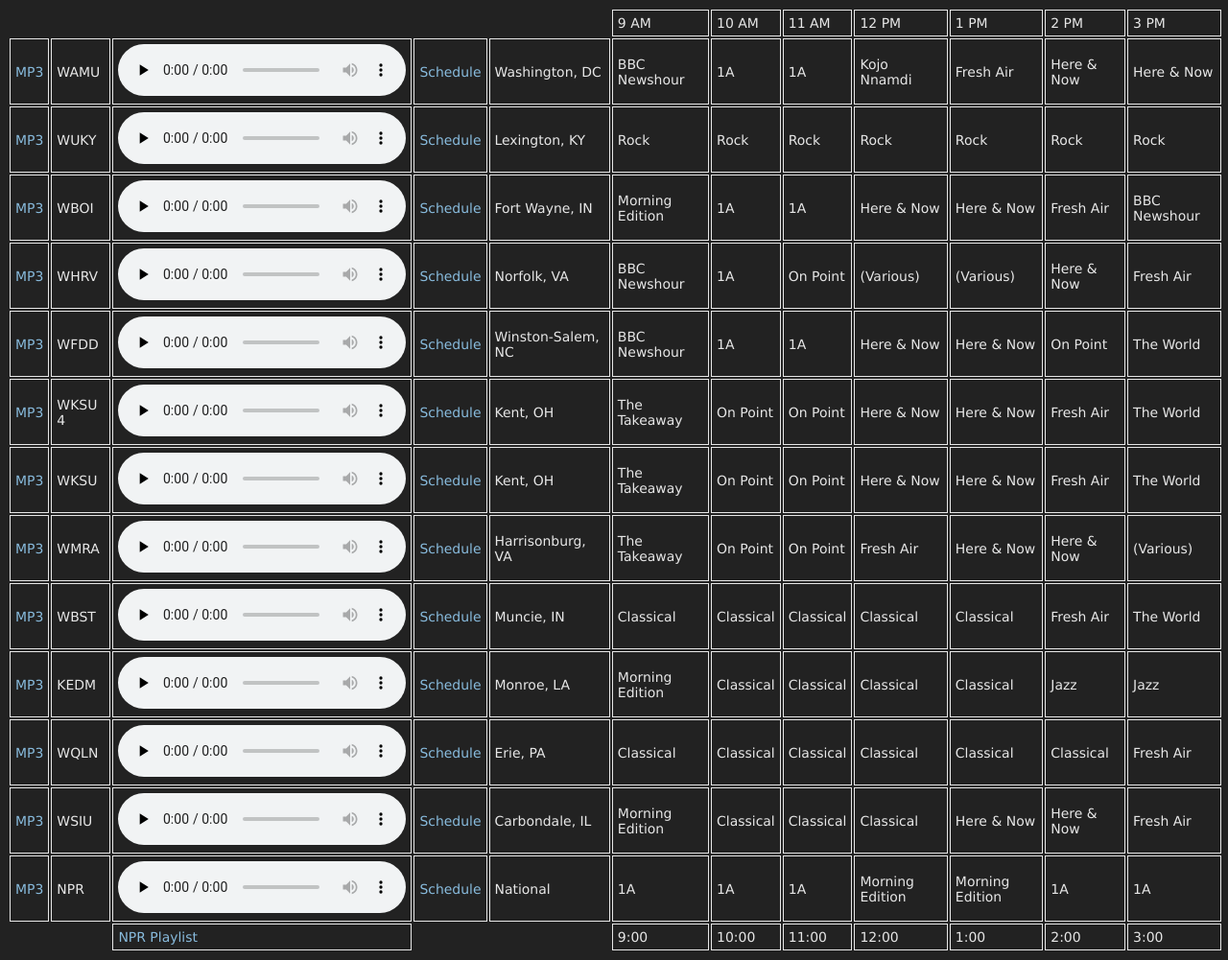
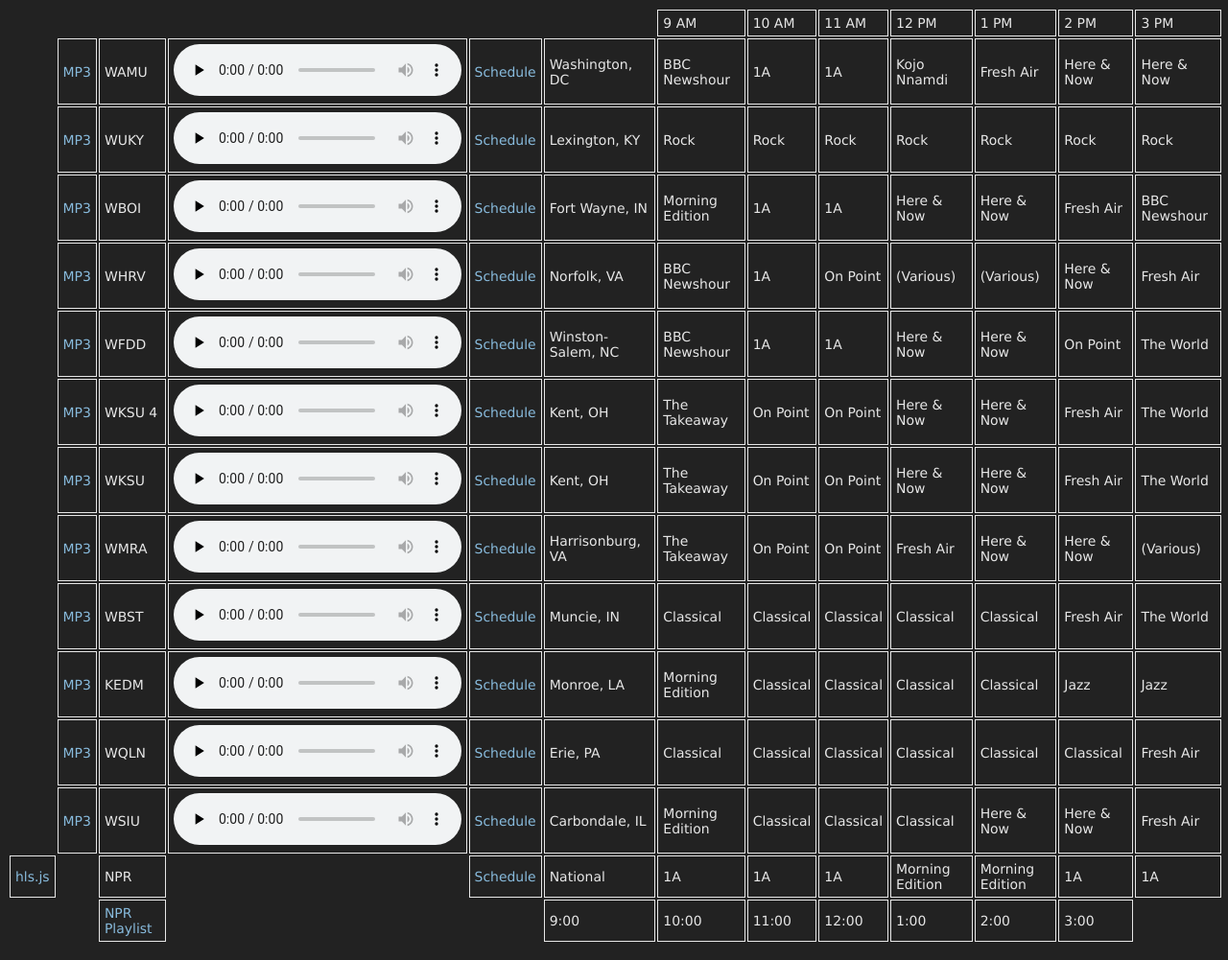
Before and after one commit to danburd/danburd.github.io, a Jekyll site: the page npr.html, which Jekyll copies as it is, in a window 1280 px wide. Shown: the whole page at 96% size. Built offline with Jekyll 4.4.1, drawn with Linux system fonts in a browser that asks for light colours.

Commit message:
Add NPR hls stream

```diff
--- a/npr.html
+++ b/npr.html
@@ -14,6 +14,7 @@
     <td></td>
     <td></td>
     <td></td>
+    <td></td>
     <td>9 AM</td>
     <td>10 AM</td>
     <td>11 AM</td>
@@ -23,6 +24,7 @@
     <td>3 PM</td>
   </tr>
   <tr>
+    <td></td>
     <td><a href="https://hd1.wamu.org">MP3</a></td>
     <td>WAMU</td>
     <td><audio controls preload="none"><source src="https://hd1.wamu.org" type="audio/mpeg"></audio></td>
@@ -37,6 +39,7 @@
     <td>Here & Now</td>
   </tr>
   <tr>
+    <td></td>
     <td><a href="http://stream.qx.net:8000/xstream">MP3</a></td>
     <td>WUKY</td>
     <td><audio controls preload="none"><source src="http://stream.qx.net:8000/xstream" type="audio/mpeg"></audio></td>
@@ -51,6 +54,7 @@
     <td>Rock</td>
   </tr>
   <tr>
+    <td></td>
     <td><a href="http://12.bteradio.com:8300/WBOI.mp3">MP3</a></td>
     <td>WBOI</td>
     <td><audio controls preload="none"><source src="http://12.bteradio.com:8300/WBOI.mp3" type="audio/mpeg"></audio></td>
@@ -65,6 +69,7 @@
     <td>BBC Newshour</td>
   </tr>
   <tr>
+    <td></td>
     <td><a href="http://whrv.mediaplayer.whro.org/128">MP3</a></td>
     <td>WHRV</td>
     <td><audio controls preload="none"><source src="http://whrv.mediaplayer.whro.org/128" type="audio/mpeg"></audio></td>
@@ -79,6 +84,7 @@
     <td>Fresh Air</td>
   </tr>
   <tr>
+    <td></td>
     <td><a href="https://live.streamguys1.com:2645/wfdd1">MP3</a></td>
     <td>WFDD</td>
     <td><audio controls preload="none"><source src="https://live.streamguys1.com:2645/wfdd1" type="audio/mpeg"></audio></td>
@@ -93,6 +99,7 @@
     <td>The World</td>
   </tr>
   <tr>
+    <td></td>
     <td><a href="http://66.225.205.169/wksu4.mp3.128">MP3</a></td>
     <td>WKSU 4</td>
     <td><audio controls preload="none"><source src="http://66.225.205.169/wksu4.mp3.128" type="audio/mpeg"></audio></td>
@@ -107,6 +114,7 @@
     <td>The World</td>
   </tr>
   <tr>
+    <td></td>
     <td><a href="http://66.225.205.169/wksu1.mp3.128">MP3</a></td>
     <td>WKSU</td>
     <td><audio controls preload="none"><source src="http://66.225.205.169/wksu1.mp3.128" type="audio/mpeg"></audio></td>
@@ -121,6 +129,7 @@
     <td>The World</td>
   </tr>
   <tr>
+    <td></td>
     <td><a href="http://media.wmra.org:8000/wmra">MP3</a></td>
     <td>WMRA</td>
     <td><audio controls preload="none"><source src="http://media.wmra.org:8000/wmra" type="audio/mpeg"></audio></td>
@@ -135,6 +144,7 @@
     <td>(Various)</td>
   </tr>
   <tr>
+    <td></td>
     <td><a href="https://ipr.streamguys1.com/aac">MP3</a></td>
     <td>WBST</td>
     <td><audio controls preload="none"><source src="https://ipr.streamguys1.com/aac" type="audio/mpeg"></audio></td>
@@ -149,6 +159,7 @@
     <td>The World</td>
   </tr>
   <tr>
+    <td></td>
     <td><a href="https://stream.kedm.org/listen">MP3</a></td>
     <td>KEDM</td>
     <td><audio controls preload="none"><source src="https://stream.kedm.org/listen" type="audio/mpeg"></audio></td>
@@ -163,6 +174,7 @@
     <td>Jazz</td>
   </tr>
   <tr>
+    <td></td>
     <td><a href="http://www.wqln.org:8000/">MP3</a></td>
     <td>WQLN</td>
     <td><audio controls preload="none"><source src="http://www.wqln.org:8000/" type="audio/mpeg"></audio></td>
@@ -177,6 +189,7 @@
     <td>Fresh Air</td>
   </tr>
   <tr>
+    <td></td>
     <td><a href="http://peridot.streamguys.com:5230/wsiu-hd1">MP3</a></td>
     <td>WSIU</td>
     <td><audio controls preload="none"><source src="http://peridot.streamguys.com:5230/wsiu-hd1" type="audio/mpeg"></audio></td>
@@ -191,9 +204,10 @@
     <td>Fresh Air</td>
   </tr>
   <tr>
-    <td><a href="https://nprdmp-live01-mp3.akacast.akamaistream.net/7/998/364916/v1/npr.akacast.akamaistream.net/nprdmp_live01_mp3">MP3</a></td>
+    <td><a href="https://www.danburd.com/hlsjsaudio.html?stream=https://nprsxsw-lh.akamaihd.net/i/prog24_1@348758/master.m3u8">hls.js</a></td>
+    <td></td>
     <td>NPR</td>
-    <td><audio controls preload="none"><source src="https://nprdmp-live01-mp3.akacast.akamaistream.net/7/998/364916/v1/npr.akacast.akamaistream.net/nprdmp_live01_mp3" type="audio/mpeg"></audio></td>
+    <td></td>
     <td><a href="https://www.npr.org/2016/04/05/472557877/npr-program-stream">Schedule</a></td>
     <td>National</td>
     <td>1A</td>
```
